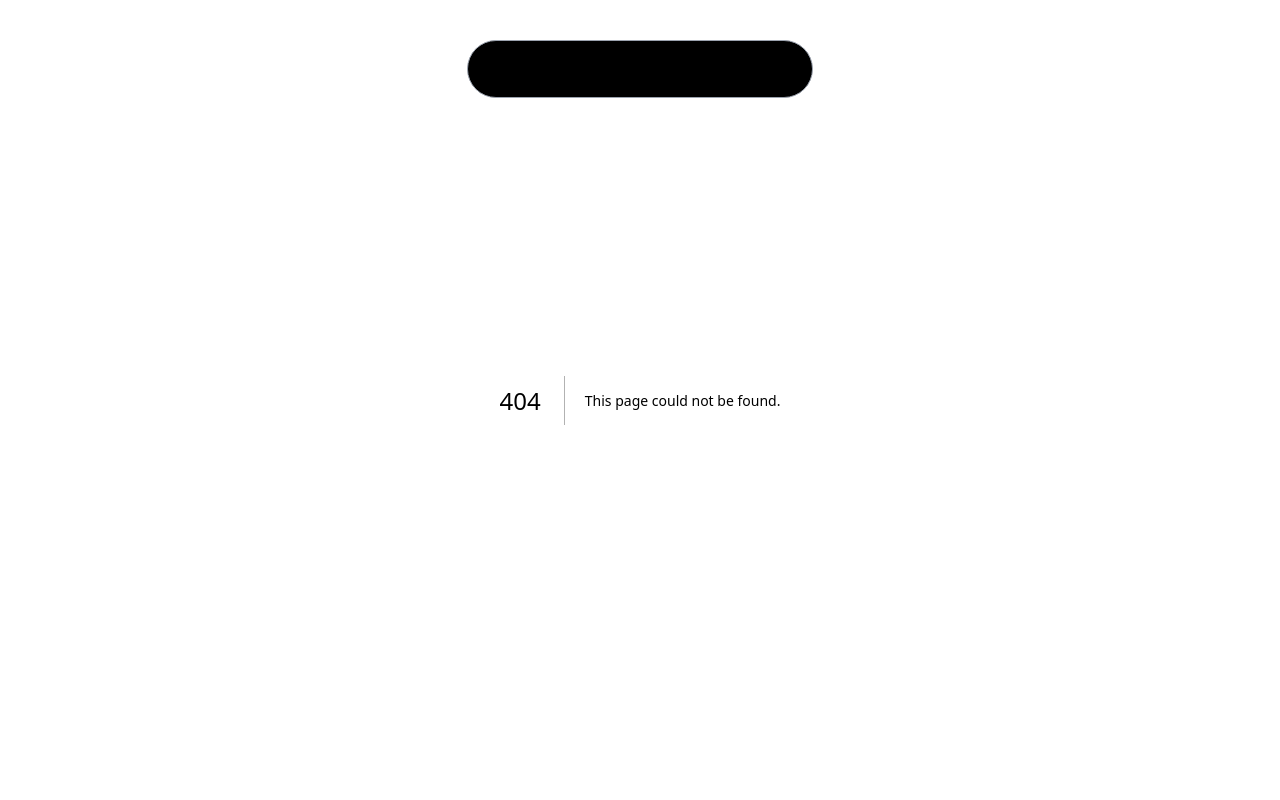
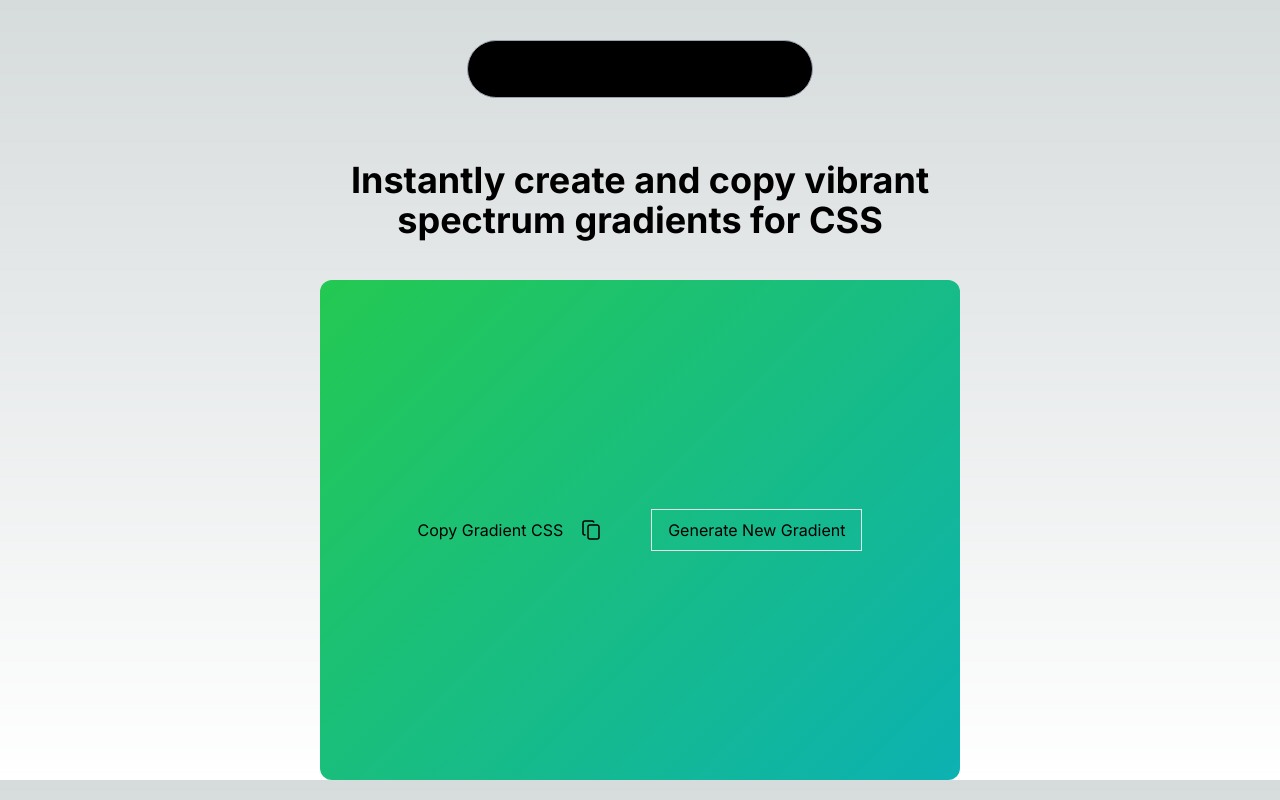
Before and after one commit to AnujChhikara/DevVault, a Next.js app: page /gradientGenerator in a window 1280 px wide. Before the commit this address had no page. Built offline with nearby package versions, Linux system fonts and the light colour scheme.

Commit message:
gradientTool

```diff
--- /dev/null
+++ b/src/app/gradientGenerator/page.tsx
@@ -0,0 +1,13 @@
+import GradientGenerator from '@/components/gradient'
+import React from 'react'
+
+function page() {
+  return (
+    <div className='mt-40 w-screen flex flex-col text-center items-center space-y-10'>
+      <h2 className='text-4xl font-bold w-[600px]'>Instantly create and copy vibrant spectrum gradients for CSS</h2>
+        <GradientGenerator/>
+    </div>
+  )
+}
+
+export default page
--- a/src/components/MainSection.tsx
+++ b/src/components/MainSection.tsx
@@ -35,7 +35,7 @@ function MainSection() {
   ];
   return (
     <div
-    className="h-auto md:h-[40rem] w-full rounded-md flex flex-col items-center justify-center relative overflow-hidden mx-auto   md:py-0"
+    className="h-auto md:h-[40rem] w-full sm:pt-20 md:pt-0 rounded-md flex flex-col items-center justify-center relative overflow-hidden mx-auto   md:py-0"
     >
         <Spotlight
         className="-top-40 left-0 md:left-60 md:-top-20"
--- a/src/components/Navbar.tsx
+++ b/src/components/Navbar.tsx
@@ -7,7 +7,7 @@ function Navbar() {
 
   return (
     <div
-    className="fixed  flex items-center justify-center top-10 pb-4  inset-x-0 max-w-2xl mx-auto z-50 "
+    className="fixed  flex items-center justify-center top-10 pb-4  inset-x-0 max-w-2xl  mx-auto z-50 "
     >
       <div className="flex bg-black space-x-4 rounded-[30px] border border-gray-400  px-8 py-4 ">
 
--- /dev/null
+++ b/src/components/gradient.tsx
@@ -0,0 +1,75 @@
+'use client'
+
+import { useState } from 'react';
+
+
+function generateRandomColor() {
+  return `rgb(${Math.floor(Math.random() * 256)}, ${Math.floor(
+    Math.random() * 256
+  )}, ${Math.floor(Math.random() * 256)})`;
+}
+
+function generateRandomGradient() {
+  const color1 = generateRandomColor();
+  const color2 = generateRandomColor();
+  return `linear-gradient(135deg, ${color1}, ${color2})`;
+}
+
+// function generateRandomTailwindColor() {
+//     const colors = [
+//       "bg-red-100", "bg-red-200", "bg-red-300", "bg-red-400", "bg-red-500", "bg-red-600", "bg-red-700", "bg-red-800", "bg-red-900",
+//       "bg-blue-100", "bg-blue-200", "bg-blue-300", "bg-blue-400", "bg-blue-500", "bg-blue-600", "bg-blue-700", "bg-blue-800", "bg-blue-900",
+//       "bg-green-100", "bg-green-200", "bg-green-300", "bg-green-400", "bg-green-500", "bg-green-600", "bg-green-700", "bg-green-800", "bg-green-900",
+//       "bg-yellow-100", "bg-yellow-200", "bg-yellow-300", "bg-yellow-400", "bg-yellow-500", "bg-yellow-600", "bg-yellow-700", "bg-yellow-800", "bg-yellow-900",
+//       "bg-pink-100", "bg-pink-200", "bg-pink-300", "bg-pink-400", "bg-pink-500", "bg-pink-600", "bg-pink-700", "bg-pink-800", "bg-pink-900",
+//       "bg-purple-100", "bg-purple-200", "bg-purple-300", "bg-purple-400", "bg-purple-500", "bg-purple-600", "bg-purple-700", "bg-purple-800", "bg-purple-900",
+//       "bg-indigo-100", "bg-indigo-200", "bg-indigo-300", "bg-indigo-400", "bg-indigo-500", "bg-indigo-600", "bg-indigo-700", "bg-indigo-800", "bg-indigo-900",
+//       "bg-gray-100", "bg-gray-200", "bg-gray-300", "bg-gray-400", "bg-gray-500", "bg-gray-600", "bg-gray-700", "bg-gray-800", "bg-gray-900",
+//       "bg-teal-100", "bg-teal-200", "bg-teal-300", "bg-teal-400", "bg-teal-500", "bg-teal-600", "bg-teal-700", "bg-teal-800", "bg-teal-900",
+//       "bg-orange-100", "bg-orange-200", "bg-orange-300", "bg-orange-400", "bg-orange-500", "bg-orange-600", "bg-orange-700", "bg-orange-800", "bg-orange-900"
+//     ];
+//     return colors[Math.floor(Math.random() * colors.length)];
+//   }
+
+//   function generateRandomTailwindGradient() {
+//     const color1 = generateRandomTailwindColor();
+//     const color2 = generateRandomTailwindColor();
+//     return `bg-gradient-to-br ${color1} ${color2}`;
+//   }
+
+function GradientGenerator() {
+    const [gradient, setGradient] = useState(generateRandomGradient());
+
+
+    const handleGenerateGradient = () => {
+        setGradient(generateRandomGradient());
+      };
+
+      function copyText() {
+
+        /* Copy text into clipboard */
+        navigator.clipboard.writeText
+            (generateRandomGradient());
+    }
+
+   const gradientStyle = {
+    background: generateRandomGradient(),
+  };
+
+
+  return (
+    <div className="w-1/2 flex space-x-8 justify-center items-center h-[500px] rounded-xl" style={gradientStyle}>
+
+      Copy Gradient CSS
+      <button onClick={copyText} className="hover:opacity-75 duration-700 mx-4" >
+            <svg className="with-icon_icon__MHUeb" data-testid="geist-icon" fill="none" height="24" shapeRendering="geometricPrecision" stroke="currentColor" strokeLinecap="round" strokeLinejoin="round" strokeWidth="1.5" viewBox="0 0 24 24" width="24" data-open="true" ><path d="M6 17C4.89543 17 4 16.1046 4 15V5C4 3.89543 4.89543 3 6 3H13C13.7403 3 14.3866 3.4022 14.7324 4M11 21H18C19.1046 21 20 20.1046 20 19V9C20 7.89543 19.1046 7 18 7H11C9.89543 7 9 7.89543 9 9V19C9 20.1046 9.89543 21 11 21Z"></path></svg>
+
+            </button>
+      <button className='border px-4 py-2 ' onClick={handleGenerateGradient}>Generate New Gradient</button>
+
+    </div>
+
+  );
+}
+
+export default GradientGenerator;
```
Also changed, not shown: 1 other file (tests, documents, lock files or other folders).
